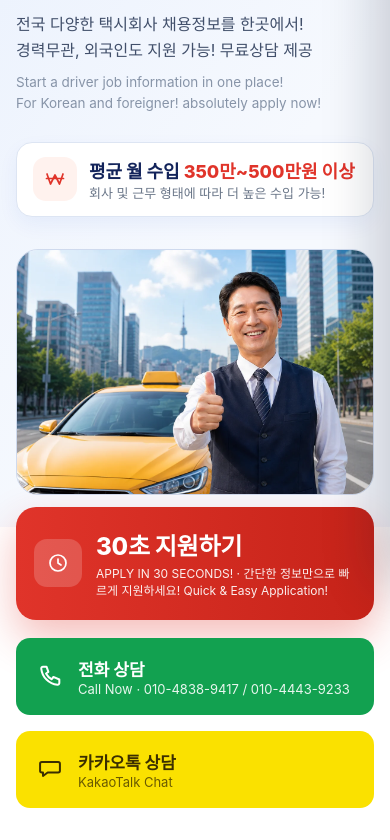
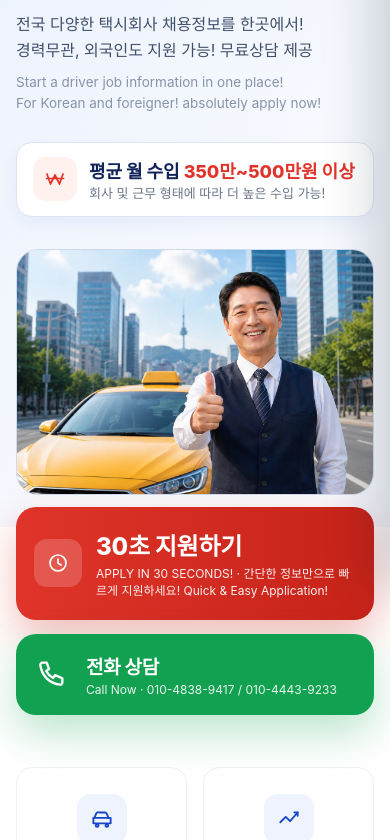
Before and after one commit to kennykim78/taxi, a plain HTML site: page index.html in a window 390 px wide. Shown: the part 260-1100 px from the top of the page. Drawn offline with Linux system fonts and the light colour scheme; a web font is replaced by a local one.

Commit message:
카카오톡 상담 요소 전면 제거 및 CTA 레이아웃 재배치
- 랜딩: 30초 지원하기 아래 있던 전화/카카오톡 2단 버튼을 없애고,
  30초 지원하기 옆에 전화 상담을 나란히 두는 가로 배치(.cta-row)로 변경
- 랜딩 하단 이용방법 섹션: 카카오톡 버튼 제거, 전화 상담만 전체 폭
- 고객센터: Kakao Talk ID 행 제거
- .consult-kakao / .cs-kakao 스타일과 더 이상 쓰이지 않는 ic-chat 아이콘 제거

Co-Authored-By: Claude Opus 4.8 (1M context) <noreply@anthropic.com>

```diff
--- a/assets/css/base.css
+++ b/assets/css/base.css
@@ -57,11 +57,9 @@ img{display:block;max-width:100%}
 .consult-row{padding-top:18px;display:grid;grid-template-columns:repeat(auto-fit,minmax(min(100%, 240px), 1fr));gap:16px}
 .consult{display:flex;align-items:center;gap:14px;border-radius:14px;padding:18px 20px}
 .consult-call{background:#12a150;color:#fff}
-.consult-kakao{background:#fae100;color:#3a2e00}
 .consult-icon{width:28px;height:28px;display:block;flex:none}
 .consult-ko{display:block;font-size:17px;font-weight:700}
 .consult-en{display:block;font-size:13px;opacity:.9}
-.consult-kakao .consult-en{opacity:.75}
 
 /* ---------- footer ---------- */
 .site-footer{background:#12235a;color:#fff}
--- a/assets/css/landing.css
+++ b/assets/css/landing.css
@@ -18,8 +18,14 @@
 .hero-photo{aspect-ratio:5/4;height:502px;border-radius:22px;overflow:hidden;border:1px solid #cfdaee}
 .hero-photo img{width:100%;height:100%;object-fit:cover}
 
-/* ---------- 30s CTA ---------- */
+/* ---------- 30s CTA + 전화 상담 (가로 배치) ---------- */
 .cta-wrap{padding:0 48px;position:relative;z-index:3;margin-top:-32px}
+.cta-row{display:grid;grid-template-columns:1.7fr 1fr;gap:18px;align-items:stretch}
+/* 전화 상담 카드를 옆의 30초 카드와 같은 높이·모양으로 맞춘다 */
+.cta-call{border-radius:20px;padding:26px 28px;gap:18px;box-shadow:0 18px 42px rgba(18,161,80,.28)}
+.cta-call .consult-icon{width:34px;height:34px}
+.cta-call .consult-ko{font-size:22px;font-weight:800;letter-spacing:-.01em}
+.cta-call .consult-en{font-size:13.5px;margin-top:3px}
 .cta-apply{cursor:pointer;display:flex;align-items:center;justify-content:space-between;gap:20px;background:linear-gradient(90deg,#e0342a,#c62319);color:#fff;border-radius:20px;padding:26px 34px;box-shadow:0 18px 42px rgba(224,52,42,.32);flex-wrap:wrap}
 .cta-apply-left{display:flex;align-items:center;gap:20px}
 .cta-apply-icon{width:62px;height:62px;border-radius:16px;background:rgba(255,255,255,.18);color:#fff;padding:16px;flex:none}
@@ -121,8 +127,10 @@
   .hero-sub-en{font-size:18px;margin-top:10px}
   .hero-desc{font-size:16px;margin-top:14px}
   .hero-photo{aspect-ratio:16/11}
+  .cta-row{grid-template-columns:1fr;gap:14px}
   .cta-apply{padding:22px 20px;flex-wrap:nowrap} /* 화살표가 줄바꿈되지 않도록 */
   .cta-apply-title{font-size:28px}
+  .cta-call{padding:20px}
   .section-ko{font-size:22px}
   .idphoto{padding:28px}
   .idphoto-title{font-size:22px}
@@ -146,6 +154,9 @@
   .cta-apply-title{font-size:24px}
   .cta-apply-sub{font-size:12px;line-height:1.45}
   .cta-apply-arrow{display:none} /* 카드 전체가 탭 영역이라 화살표는 장식이다 */
+  .cta-call{padding:18px}
+  .cta-call .consult-ko{font-size:19px}
+  .cta-call .consult-en{font-size:12px}
 
   .idphoto{padding:22px}
   .idphoto-title{font-size:20px}
--- a/assets/css/support.css
+++ b/assets/css/support.css
@@ -48,7 +48,6 @@
 .cs-sns-row{display:flex;align-items:center;gap:16px;background:#fff;border:1px solid #e0e8f4;border-radius:14px;padding:16px 20px}
 .cs-sns-badge{width:44px;height:44px;border-radius:50%;display:grid;place-items:center;font-weight:800;flex:none}
 .cs-fb{background:#1877f2;color:#fff;font-size:22px}
-.cs-kakao{background:#fae100;color:#3a2e00;font-size:11px}
 .cs-sns-label{font-size:16px;font-weight:600;color:#42506b;min-width:96px}
 .cs-sns-sep{width:1px;height:26px;background:#e0e8f4}
 .cs-sns-value{font-size:19px;font-weight:800;color:#12235a}
--- a/assets/js/layout.js
+++ b/assets/js/layout.js
@@ -27,7 +27,6 @@
     '<symbol id="ic-match" viewBox="0 0 24 24"><circle cx="9" cy="9" r="3"/><path d="M3.5 19c0-3.2 2.5-5 5.5-5s5.5 1.8 5.5 5"/><path d="M16 6.5a3 3 0 010 6"/><path d="M15.5 14.2c2.6 0 4 1.9 4 4.8"/></symbol>',
     '<symbol id="ic-globe" viewBox="0 0 24 24"><circle cx="12" cy="12" r="8"/><line x1="4" y1="12" x2="20" y2="12"/><path d="M12 4c2.6 2.6 2.6 13.4 0 16"/><path d="M12 4c-2.6 2.6-2.6 13.4 0 16"/></symbol>',
     '<symbol id="ic-phone" viewBox="0 0 24 24"><path d="M6 4h3l1.6 4.5-2 1.4a11 11 0 004.9 4.9l1.4-2L20 15v3a1.5 1.5 0 01-1.6 1.5A15.5 15.5 0 014.5 5.6 1.5 1.5 0 016 4z"/></symbol>',
-    '<symbol id="ic-chat" viewBox="0 0 24 24"><path d="M5 6h14a1.5 1.5 0 011.5 1.5v6A1.5 1.5 0 0119 15H10l-4 3v-3H5a1.5 1.5 0 01-1.5-1.5v-6A1.5 1.5 0 015 6z"/></symbol>',
     '<symbol id="ic-chat-users" viewBox="0 0 24 24"><circle cx="9" cy="9" r="3"/><path d="M3.5 19c0-3.2 2.5-5 5.5-5s5.5 1.8 5.5 5"/><path d="M15 5.5a3 3 0 010 6"/><path d="M16 14c2.4 0 3.8 1.8 3.8 4.6"/></symbol>',
     '<symbol id="ic-headset" viewBox="0 0 24 24"><path d="M5 13v-1a7 7 0 0114 0v1"/><path d="M4.5 13.5A1.5 1.5 0 016 12h1v6H6a1.5 1.5 0 01-1.5-1.5z"/><path d="M19.5 13.5A1.5 1.5 0 0018 12h-1v6h1a1.5 1.5 0 001.5-1.5z"/></symbol>',
     '<symbol id="ic-camera" viewBox="0 0 24 24"><path d="M4 8.5h3L8.4 6h7.2L17 8.5h3a1 1 0 011 1V18a1 1 0 01-1 1H4a1 1 0 01-1-1V9.5a1 1 0 011-1z"/><circle cx="12" cy="13" r="3.4"/></symbol>',
--- a/index.html
+++ b/index.html
@@ -44,6 +44,7 @@
 
   <!-- 30s CTA + consult -->
   <div class="wrap cta-wrap">
+    <div class="cta-row">
       <a href="#" class="cta-apply" data-apply-open>
         <div class="cta-apply-left">
           <div class="cta-apply-icon"><svg class="ico"><use href="#ic-clock"/></svg></div>
@@ -54,14 +55,9 @@
         </div>
         <div class="cta-apply-arrow"><svg class="ico"><use href="#ic-arrow"/></svg></div>
       </a>
-    <div class="consult-row">
-      <a href="tel:01048389417" class="consult consult-call">
+      <a href="tel:01048389417" class="consult consult-call cta-call">
         <span class="consult-icon"><svg class="ico"><use href="#ic-phone"/></svg></span>
         <span><span class="consult-ko">전화 상담</span><span class="consult-en">Call Now · 010-4838-9417 / 010-4443-9233</span></span>
-      </a>
-      <a href="#" class="consult consult-kakao">
-        <span class="consult-icon"><svg class="ico"><use href="#ic-chat"/></svg></span>
-        <span><span class="consult-ko">카카오톡 상담</span><span class="consult-en">KakaoTalk Chat</span></span>
       </a>
     </div>
   </div>
@@ -187,10 +183,6 @@
           <span class="consult-icon"><svg class="ico"><use href="#ic-phone"/></svg></span>
           <span><span class="consult-ko">전화 상담</span><span class="consult-en">Call Now · 010-4838-9417 / 010-4443-9233</span></span>
         </a>
-        <a href="#" class="consult consult-kakao">
-          <span class="consult-icon"><svg class="ico"><use href="#ic-chat"/></svg></span>
-          <span><span class="consult-ko">카카오톡 상담</span><span class="consult-en">KakaoTalk Chat</span></span>
-        </a>
       </div>
     </div>
   </section>
```
Also changed, not shown: support.html (+0 -6 lines). Lines whose indentation alone changed are shown as unchanged.
